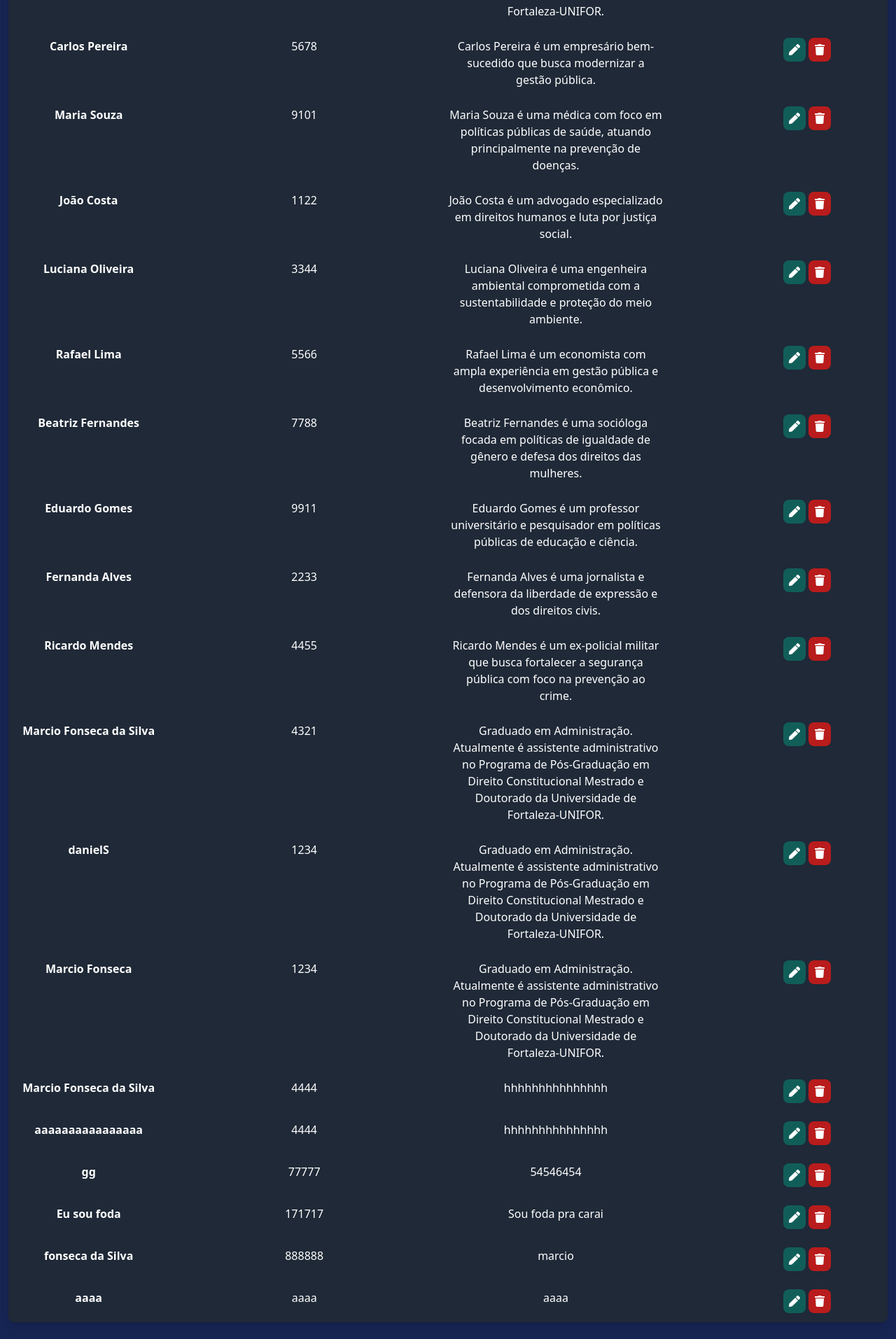
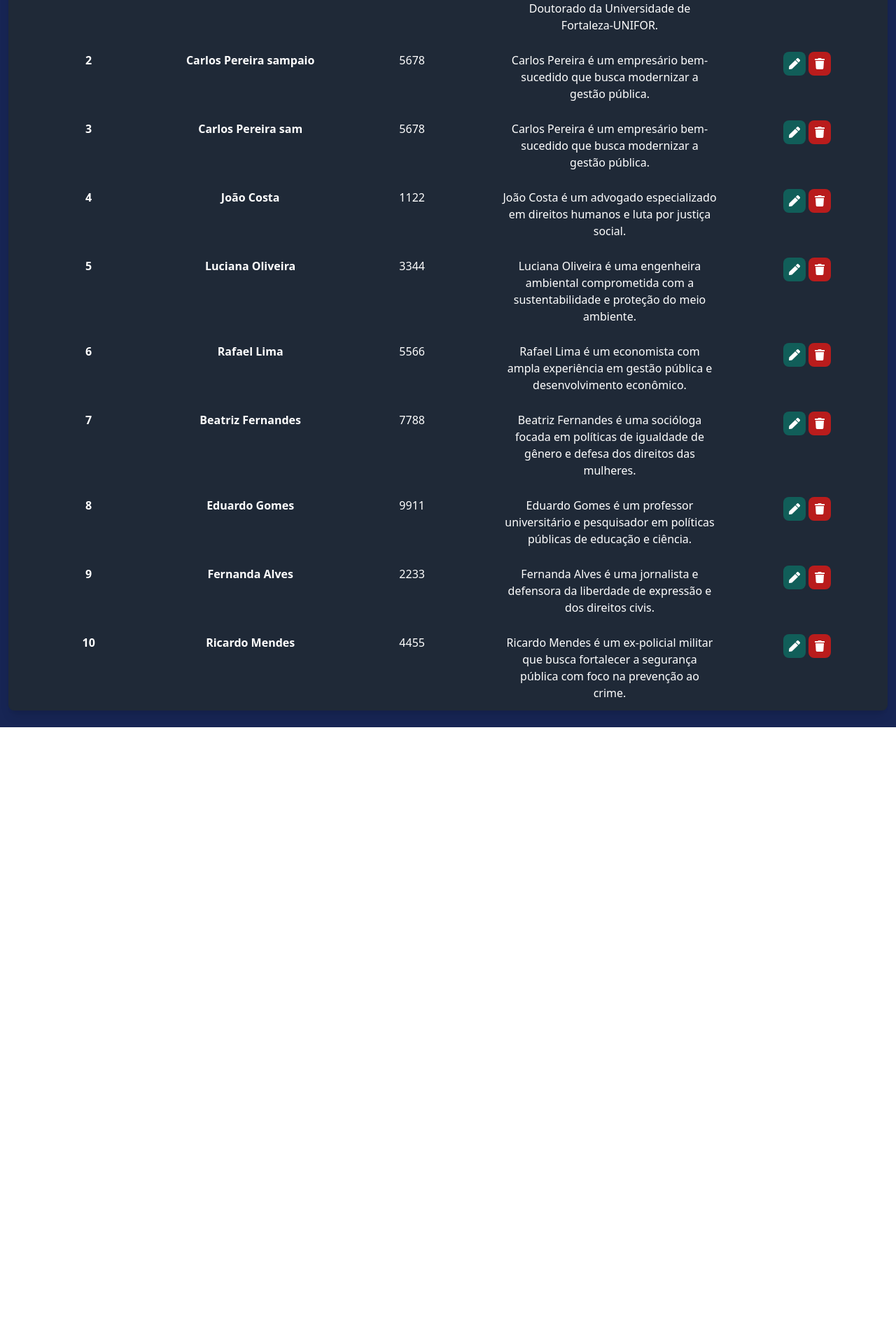
Before and after one commit to XDanielSampaioX/projeto-candidato-honesto-vite, a React (Vite) app: page /admin in a window 1280 px wide. Shown: the part 351-2264 px from the top of the page at 70% size. After the commit the page ends 1390 px from the top, so only its background shows below. Built offline with nearby package versions, Linux system fonts and the light colour scheme; data requests are answered from the project's data file.

Commit message:
feat: Implementando requisição PUT

```diff
--- a/db.json
+++ b/db.json
@@ -9,17 +9,17 @@
     },
     {
       "id": "2",
-      "nome": "Carlos Pereira",
+      "nome": "Carlos Pereira sampaio",
       "numero": 5678,
       "biografia": "Carlos Pereira é um empresário bem-sucedido que busca modernizar a gestão pública.",
       "propostas": "Reduzir a burocracia para pequenas empresas; Incentivar a inovação e o empreendedorismo; Modernizar a administração pública com tecnologias digitais."
     },
     {
       "id": "3",
-      "nome": "Maria Souza",
-      "numero": 9101,
-      "biografia": "Maria Souza é uma médica com foco em políticas públicas de saúde, atuando principalmente na prevenção de doenças.",
-      "propostas": "Ampliar o acesso aos serviços de saúde básica; Implementar programas de prevenção contra doenças crônicas; Garantir atendimento de qualidade em hospitais públicos."
+      "nome": "Carlos Pereira sam",
+      "numero": 5678,
+      "biografia": "Carlos Pereira é um empresário bem-sucedido que busca modernizar a gestão pública.",
+      "propostas": "Reduzir a burocracia para pequenas empresas; Incentivar a inovação e o empreendedorismo; Modernizar a administração pública com tecnologias digitais."
     },
     {
       "id": "4",
@@ -69,69 +69,6 @@
       "numero": 4455,
       "biografia": "Ricardo Mendes é um ex-policial militar que busca fortalecer a segurança pública com foco na prevenção ao crime.",
       "propostas": "Aumentar o efetivo policial nas áreas mais vulneráveis; Investir em programas de ressocialização de ex-detentos; Criar campanhas de conscientização contra a violência."
-    },
-    {
-      "id": "252a",
-      "nome": "Marcio Fonseca da Silva",
-      "numero": "4321",
-      "biografia": "Graduado em Administração. Atualmente é assistente administrativo no Programa de Pós-Graduação em Direito Constitucional Mestrado e Doutorado da Universidade de Fortaleza-UNIFOR.",
-      "propostas": "knjcbnkcbk"
-    },
-    {
-      "id": "f403",
-      "nome": "danielS",
-      "numero": 1234,
-      "biografia": "Graduado em Administração. Atualmente é assistente administrativo no Programa de Pós-Graduação em Direito Constitucional Mestrado e Doutorado da Universidade de Fortaleza-UNIFOR.",
-      "propostas": "Gostoso"
-    },
-    {
-      "id": "4ac7",
-      "nome": "Marcio Fonseca ",
-      "numero": 1234,
-      "biografia": "Graduado em Administração. Atualmente é assistente administrativo no Programa de Pós-Graduação em Direito Constitucional Mestrado e Doutorado da Universidade de Fortaleza-UNIFOR.",
-      "propostas": ""
-    },
-    {
-      "id": "37c7",
-      "nome": "Marcio Fonseca da Silva",
-      "numero": "4444",
-      "biografia": "hhhhhhhhhhhhhhh",
-      "propostas": "jjjjjjjjjjjjjjjjjjjjjjjjjjj"
-    },
-    {
-      "id": "c570",
-      "nome": "aaaaaaaaaaaaaaaa",
-      "numero": "4444",
-      "biografia": "hhhhhhhhhhhhhhh",
-      "propostas": "jjjjjjjjjjjjjjjjjjjjjjjjjjj"
-    },
-    {
-      "id": "a4c3",
-      "nome": "gg",
-      "numero": "77777",
-      "biografia": "54546454",
-      "propostas": "456545646"
-    },
-    {
-      "id": "b1a3",
-      "nome": "Eu sou foda",
-      "numero": "171717",
-      "biografia": "Sou foda pra carai",
-      "propostas": "valeu"
-    },
-    {
-      "id": "1c74",
-      "nome": "fonseca da Silva",
-      "numero": "888888",
-      "biografia": "marcio",
-      "propostas": "zzzzzzzzzzzzzzzzz"
-    },
-    {
-      "id": "a118",
-      "nome": "aaaa",
-      "numero": "aaaa",
-      "biografia": "aaaa",
-      "propostas": "aaaa"
     }
   ]
 }
--- a/src/@type/Candidato.d.ts
+++ b/src/@type/Candidato.d.ts
@@ -4,4 +4,5 @@ declare type Candidato = {
     numero: string,
     biografia: string,
     propostas?: string,
+    sugestoes?: string;
 }
--- a/src/components/Tbody/index.tsx
+++ b/src/components/Tbody/index.tsx
@@ -5,12 +5,13 @@ import CandidatosContext from "../../hooks/contexts/CandidatosContext";
 
 export default function Tbody(props: Candidato) {
 
-  const { postCandidato } = useContext(CandidatosContext);
+  const { putCandidato } = useContext(CandidatosContext);
 
   const [modalAberto, setModalAberto] = useState(false);
 
   // Estados para armazenar os valores dos campos
   const [formData, setFormData] = useState<Candidato>({
+    id: "",
     nome: "",
     numero: "",
     biografia: "",
@@ -21,6 +22,7 @@ export default function Tbody(props: Candidato) {
   useEffect(() => {
     if (modalAberto) {
       setFormData({
+        id: props.id || "",
         nome: props.nome || "",
         numero: props.numero || "",
         biografia: props.biografia || "",
@@ -36,7 +38,7 @@ export default function Tbody(props: Candidato) {
 
   const handleSubmit = (e: React.FormEvent) => {
     e.preventDefault();
-    postCandidato(formData);
+    putCandidato(formData);
     fecharModal();
   };
 
@@ -47,6 +49,7 @@ export default function Tbody(props: Candidato) {
     <>
       <tbody className="flex flex-col space-y-4">
         <tr className="flex text-center justify-between p-3">
+          <td className="w-1/6 font-semibold">{props.id}</td>
           <td className="w-1/6 font-semibold">{props.nome}</td>
           <td className="w-1/6 ">{props.numero}</td>
           <td className="w-1/4">{props.biografia}</td>
--- a/src/hooks/contexts/CandidatosContext.tsx
+++ b/src/hooks/contexts/CandidatosContext.tsx
@@ -3,69 +3,66 @@ import axios from 'axios';
 
 type CandidatosContextType = {
     candidatos: Candidato[],
-    postCandidato: (newCandidatos: Candidato) => Promise<void>;
-    putCandidato: (newCandidatos: Candidato) => Promise<void>;
+    postCandidato: (newCandidato: Candidato) => Promise<void>;
+    putCandidato: (candidato: Candidato) => Promise<void>;
 }
 
 type CandidatosContextProps = {
-    children: React.ReactNode
+    children: React.ReactNode;
 }
 
-const initializeValue: CandidatosContextType = {
-    candidatos: [],
-    // inicializando a promise vazia
-    postCandidato: async () => { },
-    putCandidato: async () => { },
-};
-
-const CandidatosContext = createContext<CandidatosContextType>(initializeValue);
+const CandidatosContext = createContext<CandidatosContextType>(
+    {
+        candidatos: [],
+        postCandidato: async () => {},
+        putCandidato: async () => {},
+    }
+);
 
 export const CandidatosContextProvider = ({ children }: CandidatosContextProps) => {
-    const [candidatos, setCandidatos] = useState<Candidato[]>([])
+    const [candidatos, setCandidatos] = useState<Candidato[]>([]);
 
     // GET
-
     const fetchCandidatos = async () => {
         try {
-            const response = await axios.get<Candidato[]>(`http://localhost:3000/candidatos`)
-            setCandidatos(response.data)
+            const response = await axios.get<Candidato[]>(`http://localhost:3000/candidatos`);
+            setCandidatos(response.data);
         } catch (error) {
-            console.log("erroror ao buscar os candidatos" + error);
+            console.log("Erro ao buscar os candidatos:", error);
         }
     };
+
     useEffect(() => {
         fetchCandidatos();
     }, []);
 
-
     // POST
-    const postCandidato = async (candidatos: Candidato) => {
+    const postCandidato = async (candidato: Candidato) => {
         try {
-            await axios.post(`http://localhost:3000/candidatos`, candidatos)
+            await axios.post(`http://localhost:3000/candidatos`, candidato);
             fetchCandidatos();
         } catch (error) {
-            console.log("erro ao adicionar candidato", error)
+            console.log("Erro ao adicionar candidato:", error);
         }
-    }
+    };
 
     // PUT
-    const putCandidato = async (candidatos: Candidato) => {
+    const putCandidato = async (candidato: Candidato) => {
+
         try {
-            await axios.put(`http://localhost:3000/candidatos/${candidatos.id}`, candidatos)
+            await axios.put(`http://localhost:3000/candidatos/${candidato.id}`, candidato);
+            console.log(candidato.id)
             fetchCandidatos();
         } catch (error) {
-            console.log("Erro ao atualizar candidato:", error)
+            console.log("Erro ao atualizar candidato:", error);
         }
-    }
-
+    };
 
     return (
-        <CandidatosContext.Provider value=
-            {
-                { candidatos, postCandidato, putCandidato  }
-            }
-        >{children}</CandidatosContext.Provider>
-    )
+        <CandidatosContext.Provider value={{ candidatos, postCandidato, putCandidato}}>
+            {children}
+        </CandidatosContext.Provider>
+    );
 }
 
 export default CandidatosContext;
--- a/src/pages/Admin.tsx
+++ b/src/pages/Admin.tsx
@@ -42,49 +42,46 @@ export default function Admin() {
   const abrirModal = () => setModalAberto(true);
   const fecharModal = () => setModalAberto(false);
 
-  const registrosFiltrados = candidatos.filter((candidato) =>
-    candidato.nome.toLowerCase().includes(termoDeBusca.toLowerCase()) ||
-    candidato.numero.toString().includes(termoDeBusca)
-  );
-
   return (
     <>
       <header className="flex flex-col items-center max-w-screen">
-          <div className="flex flex-col items-center space-y-6 py-3 relative">
-            <div className="flex gap-5">
-              <h1 className="text-3xl text-white font-bold">Administração de Candidatos</h1>
-              <button onClick={abrirModal} className="bg-blue-600 text-white font-semibold rounded-lg p-2 absolute right-5">Adicionar Candidato</button>
+        <div className="flex flex-col items-center space-y-6 py-3">
+          <div className="flex gap-5 items-center">
+            <h1 className="text-3xl text-white font-bold max-md:hidden">Administração de Candidatos</h1>
+            <button onClick={abrirModal} className="bg-blue-600 text-white font-semibold rounded-lg p-2 my-2 ">Adicionar Candidato</button>
           </div>
           <table className="bg-gray-800 text-white rounded-lg shadow-lg w-full mx-auto">
             <thead className="flex justify-center">
               <tr className="flex text-center justify-between bg-gray-700 p-3 rounded-t-lg w-full">
+                <th className="w-2/12">Id</th>
                 <th className="w-1/6">Nome</th>
                 <th className="w-1/6">Número</th>
                 <th className="w-1/4">Propostas</th>
                 <th className="w-1/6">Ações</th>
               </tr>
             </thead>
-                {registrosFiltrados.length > 0 ? (
-                  registrosFiltrados.map((candidato, index) => (
+            {termoDeBusca.length > 0
+              ? candidatos.filter(candidato =>
+                candidato.nome.toLowerCase().includes(termoDeBusca.toLowerCase()) ||
+                candidato.numero.toString().includes(termoDeBusca)
+              ).map((candidato) => (
                 <Tbody
-                      key={index}
+                  key={candidato.id}
+                  id={candidato.id}
                   nome={candidato.nome}
                   numero={candidato.numero}
                   biografia={candidato.biografia}
                   propostas={candidato.propostas}
                 />
-                  ))
-                ) : (
-                  candidatos.map((candidato) => (
+              )) : candidatos.map((candidato) => (
                 <Tbody
+                  id={candidato.id}
                   key={candidato.id}
                   nome={candidato.nome}
                   numero={candidato.numero}
                   biografia={candidato.biografia}
                   propostas={candidato.propostas}
-                    />
-                  ))
-                )}
+                />))}
           </table>
         </div>
         <Modal abrirModal={modalAberto} fecharModal={fecharModal}>
```
Also changed, not shown: src/pages/Home.tsx (+15 -22 lines). Lines whose indentation alone changed are shown as unchanged.
